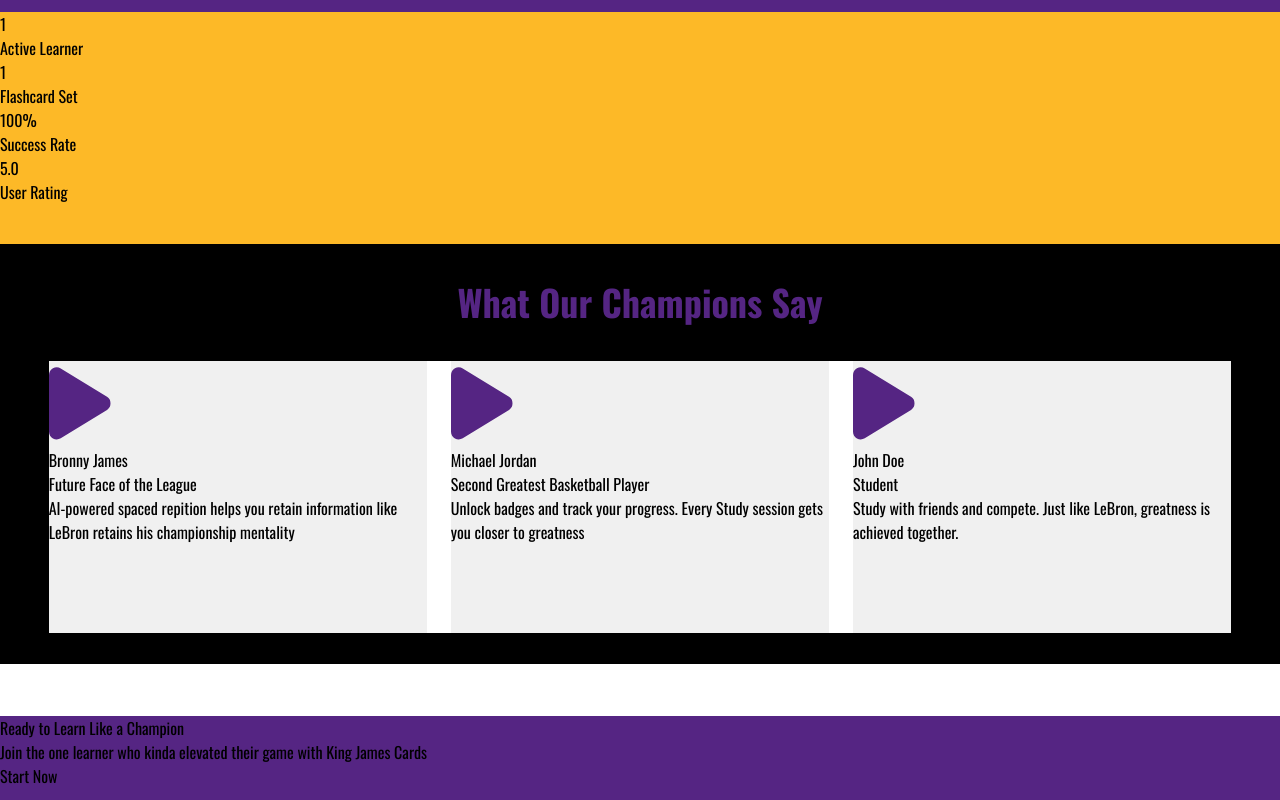
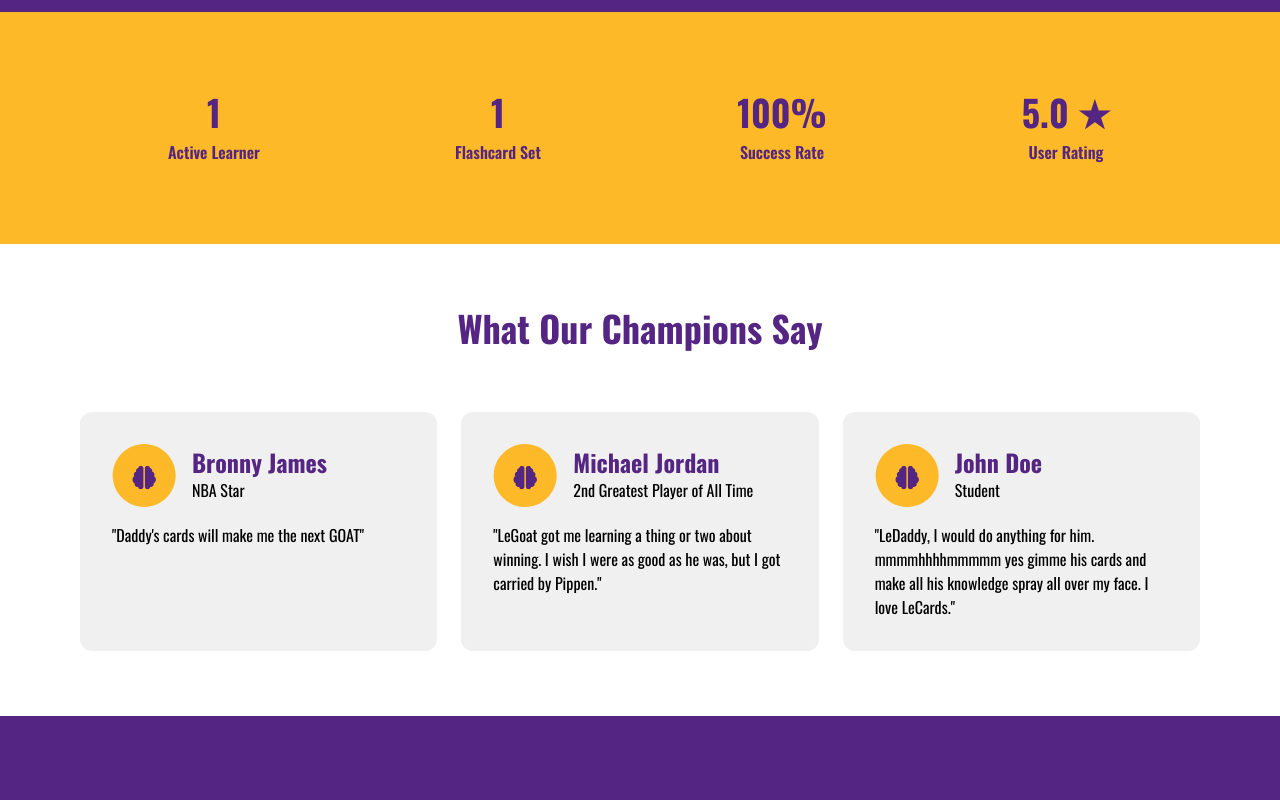
Before and after one commit to CreeKeem/LeCards, a Next.js app in the folder frontend/: page / in a window 1280 px wide. Shown: the part 1980-2780 px from the top of the page. Built offline with nearby package versions, Linux system fonts and the light colour scheme.

Commit message:
Finished styling home page

```diff
--- a/frontend/src/app/page.tsx
+++ b/frontend/src/app/page.tsx
@@ -119,82 +119,115 @@
       </div>
 
       {/* Section 4 */}
-      <div className="h-[232px] bg-[#FDB927]">
-        <div>
-          <div>
-            <h1>1</h1>
-            <h2>Active Learner</h2>
+      <div className="bg-[#FDB927] min-h-[232px] sm:px-10 text-[#552583] flex justify-items-center">
+        <div className="w-full max-w-7xl mx-auto flex flex-wrap justify-center items-center gap-6">
+          {/* Stat 1 */}
+          <div className="w-[140px] sm:w-[200px] md:w-[220px] lg:w-[260px] flex flex-col items-center space-y-2">
+            <h1 className="text-3xl sm:text-4xl font-bold">1</h1>
+            <h2 className="text-sm sm:text-base font-semibold">
+              Active Learner
+            </h2>
           </div>
 
-          <div>
-            <h1>1</h1>
-            <h2>Flashcard Set</h2>
+          {/* Stat 2 */}
+          <div className="w-[140px] sm:w-[200px] md:w-[220px] lg:w-[260px] flex flex-col items-center space-y-2">
+            <h1 className="text-3xl sm:text-4xl font-bold">1</h1>
+            <h2 className="text-sm sm:text-base font-semibold">
+              Flashcard Set
+            </h2>
           </div>
 
-          <div>
-            <h1>100%</h1>
-            <h2>Success Rate</h2>
+          {/* Stat 3 */}
+          <div className="w-[140px] sm:w-[200px] md:w-[220px] lg:w-[260px] flex flex-col items-center space-y-2">
+            <h1 className="text-3xl sm:text-4xl font-bold">100%</h1>
+            <h2 className="text-sm sm:text-base font-semibold">Success Rate</h2>
           </div>
 
-          <div>
-            <h1>5.0</h1>
-            <h2>User Rating</h2>
+          {/* Stat 4 */}
+          <div className="w-[140px] sm:w-[200px] md:w-[220px] lg:w-[260px] flex flex-col items-center space-y-2">
+            <h1 className="text-3xl sm:text-4xl font-bold">5.0 ★</h1>
+            <h2 className="text-sm sm:text-base font-semibold">User Rating</h2>
           </div>
         </div>
       </div>
 
       {/* Section 5 */}
-      <div className="h-[472px] bg-white">
-        <div className="w-full h-[420px] px-[24px] bg-black flex flex-col justify-evenly items-center">
-          {/* What Our Champions Say? */}
-          <h1 className="text-[#552583] font-bold text-[36px]">
-            What Our Champions Say
-          </h1>
+      <div className="bg-white px-6 py-16 sm:px-10 md:px-20 min-h-[472px]">
+        <div className="max-w-7xl mx-auto flex flex-col items-center space-y-16">
+          {/* Header Section */}
+          <div className="flex flex-col items-center gap-4 text-center">
+            <h1 className="text-[#552583] font-bold text-3xl sm:text-4xl">
+              What Our Champions Say
+            </h1>
+          </div>
 
-          {/* 3 Quotes */}
-          <div className="bg-white w-[96%] h-[272px] flex justify-between">
-            {/* 1st User */}
-            <div className="w-[32%] bg-[#F0F0F0]">
-              <div>
-                <Image src={"/arrow.svg"} alt="Brain" width={64} height={64} />
-                <div>
-                  <h3>Bronny James</h3>
-                  <h4>Future Face of the League</h4>
+          {/* Testimonial Cards */}
+          <div className="w-full grid grid-cols-1 sm:grid-cols-2 lg:grid-cols-3 gap-6">
+            {/* Card 1 */}
+            <div className="bg-[#F0F0F0] rounded-xl flex flex-col p-6 sm:p-8 text-left gap-4 min-h-[220px]">
+              <div className="flex items-center gap-4">
+                <Image
+                  src="/brainIcon.svg"
+                  alt="Brain"
+                  width={64}
+                  height={64}
+                />
+                <div className="flex flex-col -mt-1">
+                  <h3 className="text-[#552583] text-lg sm:text-2xl font-bold">
+                    Bronny James
+                  </h3>
+                  <h2 className="text-sm sm:text-base font-normal">NBA Star</h2>
                 </div>
               </div>
-              <p>
-                AI-powered spaced repition helps you retain information like
-                LeBron retains his championship mentality
+              <p className="text-sm sm:text-base font-normal">
+                "Daddy's cards will make me the next GOAT"
               </p>
             </div>
 
-            {/* 2nd User */}
-            <div className="w-[32%] bg-[#F0F0F0]">
-              <div>
-                <Image src={"/arrow.svg"} alt="Brain" width={64} height={64} />
-                <div>
-                  <h3>Michael Jordan</h3>
-                  <h4>Second Greatest Basketball Player</h4>
+            {/* Card 2 */}
+            <div className="bg-[#F0F0F0] rounded-xl flex flex-col p-6 sm:p-8 text-left gap-4 min-h-[220px]">
+              <div className="flex items-center gap-4">
+                <Image
+                  src="/brainIcon.svg"
+                  alt="Brain"
+                  width={64}
+                  height={64}
+                />
+                <div className="flex flex-col -mt-1">
+                  <h3 className="text-[#552583] text-lg sm:text-2xl font-bold">
+                    Michael Jordan
+                  </h3>
+                  <h2 className="text-sm sm:text-base font-normal">
+                    2nd Greatest Player of All Time
+                  </h2>
                 </div>
               </div>
-              <p>
-                Unlock badges and track your progress. Every Study session gets
-                you closer to greatness
+              <p className="text-sm sm:text-base font-normal">
+                "LeGoat got me learning a thing or two about winning. I wish I
+                were as good as he was, but I got carried by Pippen."
               </p>
             </div>
 
-            {/* 3rd User */}
-            <div className="w-[32%] bg-[#F0F0F0]">
-              <div>
-                <Image src={"/arrow.svg"} alt="Brain" width={64} height={64} />
-                <div>
-                  <h3>John Doe</h3>
-                  <h4>Student</h4>
+            {/* Card 3 */}
+            <div className="bg-[#F0F0F0] rounded-xl flex flex-col p-6 sm:p-8 text-left gap-4 min-h-[220px]">
+              <div className="flex items-center gap-4">
+                <Image
+                  src="/brainIcon.svg"
+                  alt="Brain"
+                  width={64}
+                  height={64}
+                />
+                <div className="flex flex-col -mt-1">
+                  <h3 className="text-[#552583] text-lg sm:text-2xl font-bold">
+                    John Doe
+                  </h3>
+                  <h2 className="text-sm sm:text-base font-normal">Student</h2>
                 </div>
               </div>
-              <p>
-                Study with friends and compete. Just like LeBron, greatness is
-                achieved together.
+              <p className="text-sm sm:text-base font-normal">
+                "LeDaddy, I would do anything for him. mmmmhhhhmmmmm yes gimme
+                his cards and make all his knowledge spray all over my face. I
+                love LeCards."
               </p>
             </div>
           </div>
@@ -202,14 +235,27 @@
       </div>
 
       {/* Section 6 */}
-      <div className="h-[348px] bg-[#552583]">
-        <div>
-          <h1>Ready to Learn Like a Champion</h1>
-          <h3>
-            Join the one learner who kinda elevated their game with King James
-            Cards
-          </h3>
-          <button>Start Now</button>
+      <div className="h-[348px] bg-[#552583] flex justify-center items-center">
+        <div className="h-[188px] flex flex-col items-center gap-10">
+          <div className="flex flex-col items-center text-white gap-5">
+            <h1 className="font-bold text-[36px]">
+              Ready to Learn Like a Champion?
+            </h1>
+            <h2 className="font-normal text-[20px]">
+              Join the one learner who kinda elevated their game with King James
+              Cards
+            </h2>
+          </div>
+          <button className="bg-[#FDB927] text-[#552583] text-[18px] font-black h-[64px] w-[200px] rounded-[8px] cursor-pointer hover:bg-[#B97C10] duration-300 flex items-center justify-center gap-3">
+            <Image
+                  src="/rocketIcon.svg"
+                  alt="Rocket Ship"
+                  width={18}
+                  height={26}
+                  className="-ml-2"
+                />
+            Start Now
+          </button>
         </div>
       </div>
 
```
Also changed, not shown: frontend/public/rocketIcon.svg (added).
